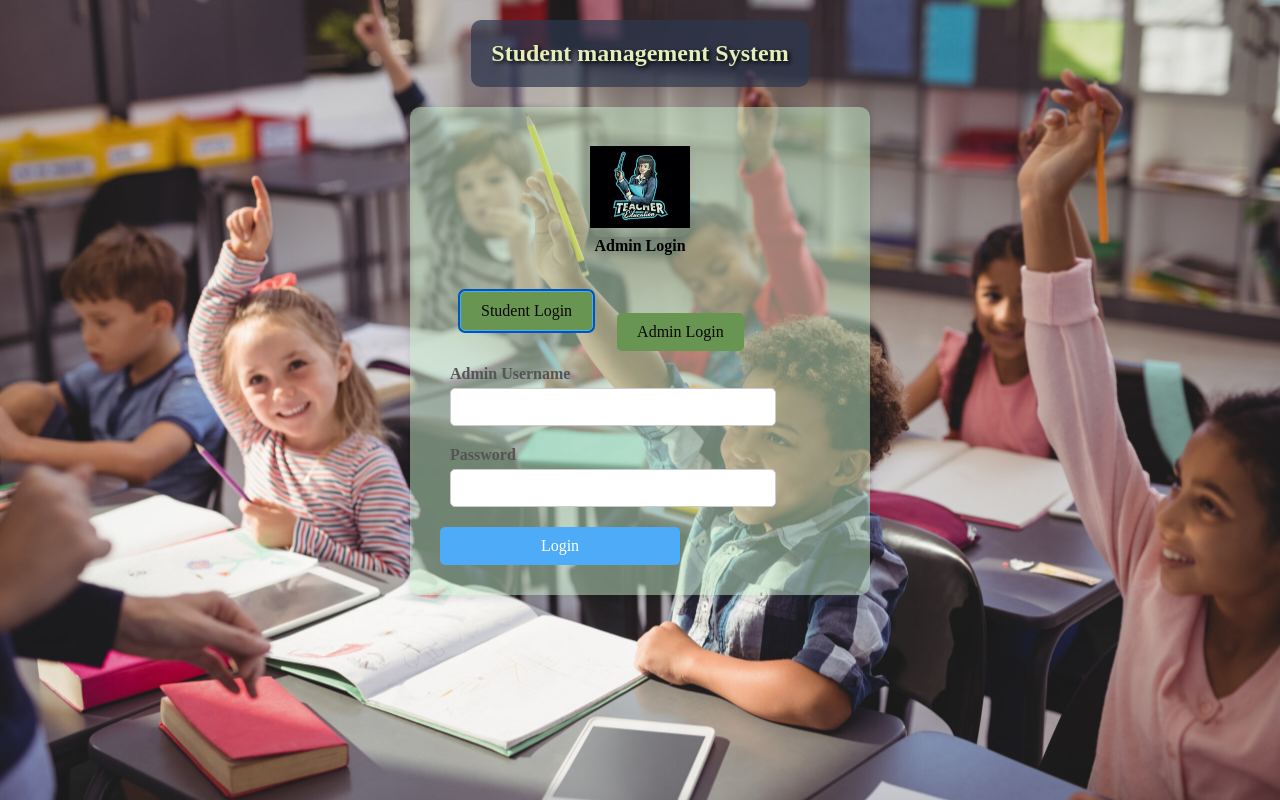
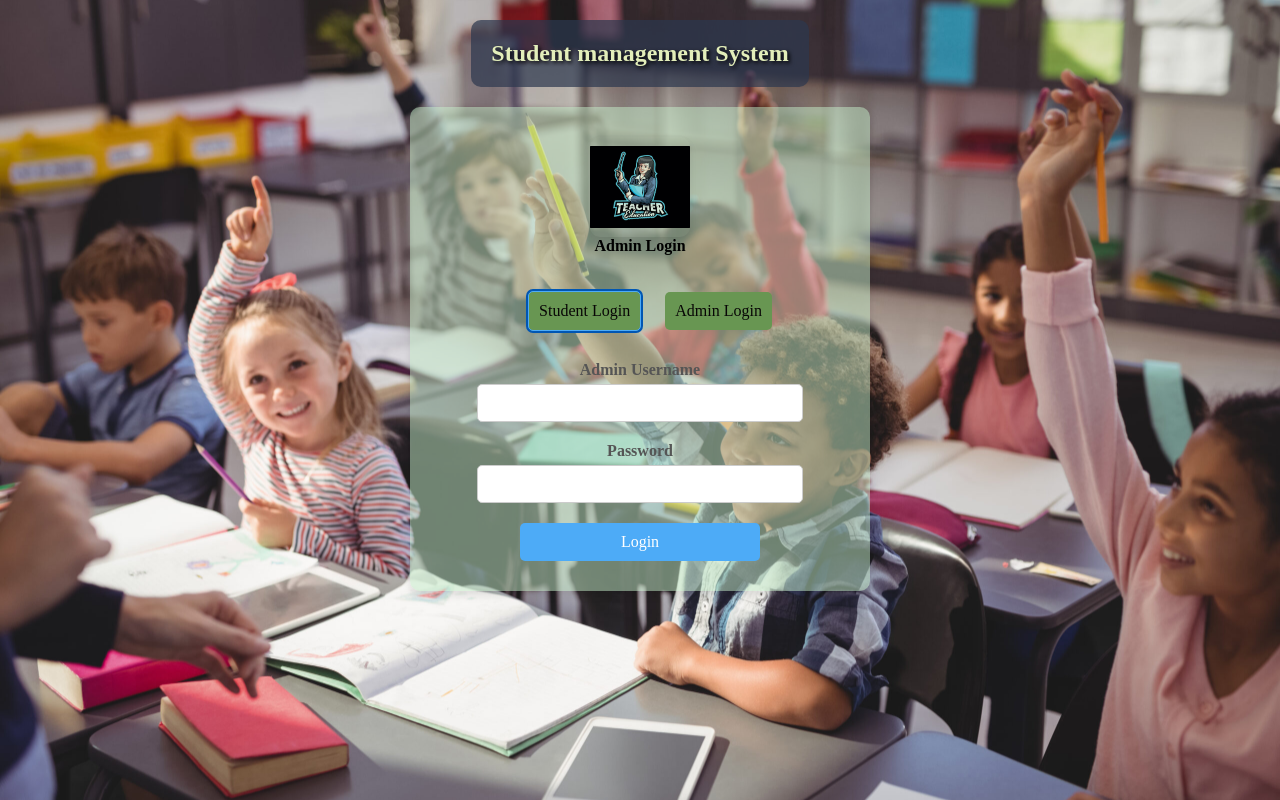
Before and after one commit to harshawilson1/student_management, a Flask app: page /admin_login in a window 1280 px wide. Run offline with Flask 2, Linux system fonts and the light colour scheme.

Commit message:
changes in style

```diff
--- a/static/css/style.css
+++ b/static/css/style.css
@@ -33,13 +33,17 @@ padding: 30px;
     border-color: rgb(172, 190, 190);
     margin-left:auto;
     margin-right:auto;
-
+    text-align: center;
 
 
 }
 div.d-flex.justify-content-between.mb-4 a.btn{
     font-size: medium;
     font-family: 'times new roman', times, serif;
+    padding:10px;
+    display: inline-flex;
+    justify-content: center;
+    align-items: center;
 }
 a.btn.btn-outline-primary.w-50.me-2,a.btn.btn-outline-danger.w-50{
 
```
